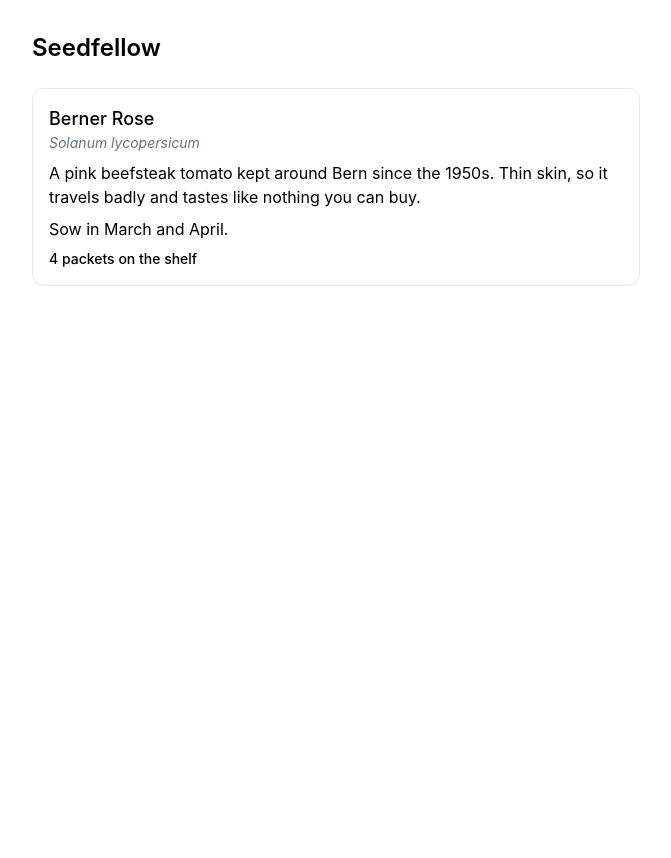
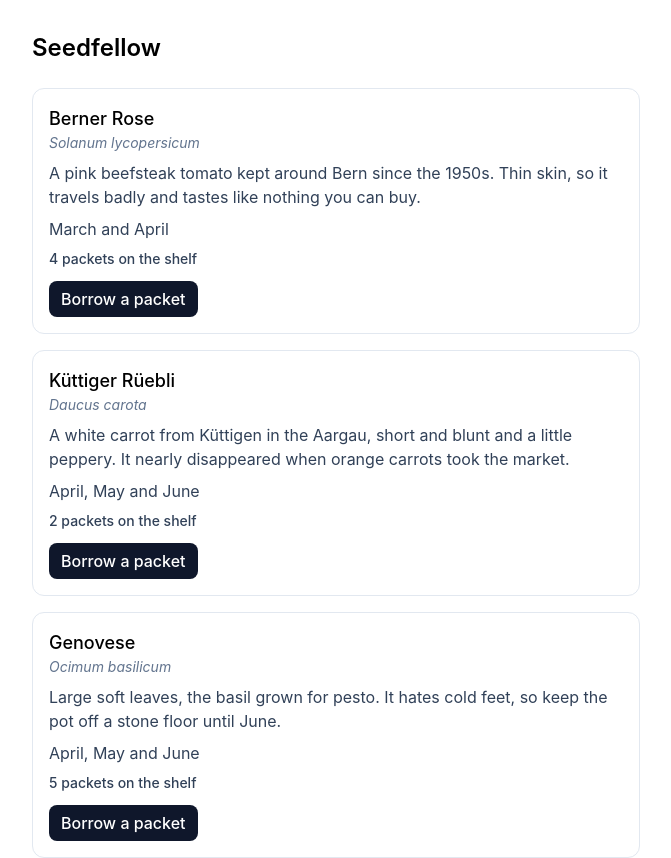
Before and after one commit to abeerance/wdd0325-frontend-frameworks, a React (Vite) app in the folder 02_seedfellow/web/: page / in a window 1280 px wide. Shown: the top 858 px of the page, without its empty margins (304-975 px from the left). Before the commit the page ends 800 px from the top, so only its background shows below. Built offline with nearby package versions, Linux system fonts and the light colour scheme.

Commit message:
feat: night 05

```diff
--- a/02_seedfellow/web/src/App.tsx
+++ b/02_seedfellow/web/src/App.tsx
@@ -1,10 +1,13 @@
-// The page. From night 4 it holds no markup of its own beyond the heading: the
-// card lives in its own file and is used here as a tag.
+// The page. It holds no card markup of its own: from night 4 the card lives in its
+// own file and is used here as a tag, and from night 5 the page draws one card per
+// variety in the data file instead of a fixed one.
 //
 // A named import, so the braces are required. VarietyCard is exported by name from
 // that file; App is the one default export in the project, because main.tsx imports
 // it that way.
+import { Text } from "./components/ui/text";
 import { VarietyCard } from "./components/variety-card";
+import { VARIETIES } from "./data/varieties";
 
 // No return type. Every component returns a ReactNode, so writing it says nothing
 // the compiler does not already know.
@@ -13,7 +16,31 @@
 		<div>
 			<main className="mx-auto max-w-2xl p-8">
 				<h1 className="mb-6 font-semibold text-2xl">Seedfellow</h1>
-				<VarietyCard />
+				{/* Two outcomes, never both, so a ternary: an empty library gets a
+				    sentence, a full one gets the list. */}
+				{VARIETIES.length === 0 ? (
+					<Text>
+						The library holds nothing yet. Bring seed to the next opening and it
+						will be here.
+					</Text>
+				) : (
+					<ul className="flex flex-col gap-4">
+						{/* .map turns each variety into an element. The key sits on the
+						    outermost element of each item, the <li>, and uses the id:
+						    stable across reorders, unlike the index. */}
+						{VARIETIES.map((variety) => (
+							<li key={variety.id}>
+								{/* The card decides when a borrow happens, App decides what a
+								    borrow does. The card calls onSelect with its variety, and
+								    this arrow receives it as picked. */}
+								<VarietyCard
+									variety={variety}
+									onSelect={(picked) => alert(`Borrowing ${picked.name}`)}
+								/>
+							</li>
+						))}
+					</ul>
+				)}
 			</main>
 		</div>
 	);
--- a/02_seedfellow/web/src/components/ui/text.tsx
+++ b/02_seedfellow/web/src/components/ui/text.tsx
@@ -8,11 +8,18 @@
 // 	className?: string; // this is needed if we want to style this component from outside
 // }
 
+// The full version. Extending ComponentPropsWithoutRef<"p"> gives Text every prop a
+// <p> accepts (children, className, id, onClick, aria-*), so it needs no list of
+// its own beyond the two it adds.
 interface TextProps extends ComponentPropsWithoutRef<"p"> {
+	// Which element to render. A <p> cannot sit inside another <p>, so inline text
+	// needs a span.
 	as?: "p" | "span";
 	variant?: "title" | "body" | "muted";
 }
 
+// One class string per variant, looked up by name below. Adding a variant means one
+// line here and one in the union above.
 const VARIANTS = {
 	title: "font-medium text-lg",
 	body: "text-slate-700",
@@ -24,9 +31,14 @@
 // 	return <p className={cn(VARIANTS[variant], className)}>{children}</p>;
 // }
 
+// `as: Component` renames the prop while destructuring. The capital matters: JSX
+// treats <Component /> as a variable and <component /> as an HTML tag.
+// ...rest collects every other prop and spreads it onto the element. className
+// comes after the spread so cn can merge it with the variant instead of being
+// overwritten by it.
 export function Text({
 	as: Component = "p",
-	variant,
+	variant = "body",
 	className,
 	...rest
 }: TextProps) {
--- a/02_seedfellow/web/src/components/variety-card.tsx
+++ b/02_seedfellow/web/src/components/variety-card.tsx
@@ -1,16 +1,53 @@
+// One variety, drawn as a card. It knows how a variety looks, nothing about where
+// the list comes from or what borrowing does.
+//
+// `import type` brings in only the type: it is erased at build time, so no code
+// from the data file ends up here.
+import type { Variety } from "../data/varieties";
 import { Text } from "./ui/text";
 
-export function VarietyCard() {
+// The whole variety arrives as one prop rather than six loose ones, so a new field
+// on Variety needs no change to this interface.
+interface VarietyCardProps {
+	variety: Variety;
+	// A function prop. The card calls it on click and passes back its own variety,
+	// so the parent knows which card was pressed.
+	onSelect: (variety: Variety) => void;
+}
+
+export function VarietyCard({ variety, onSelect }: VarietyCardProps) {
 	return (
 		<article className="rounded-xl border border-slate-200 p-4">
-			<Text variant="title">Berner Rose</Text>
-			<Text variant="muted">Solanum lycopersicum</Text>
-			<Text className="mt-2">
-				A pink beefsteak tomato kept around Bern since the 1950s. Thin skin, so
-				it travels badly and tastes like nothing you can buy.
-			</Text>
-			<Text className="mt-2">Sow in March and April.</Text>
-			<Text className="mt-2 font-medium text-sm">4 packets on the shelf</Text>
+			<Text variant="title">{variety.name}</Text>
+			<Text variant="muted">{variety.species}</Text>
+			<Text className="mt-2">{variety.story}</Text>
+			<Text className="mt-2">{variety.sowing}</Text>
+			{/* Retired or not: one line or the other, so a ternary. */}
+			{variety.retired ? (
+				<Text className="mt-2 font-medium text-sm text-amber-700">
+					Retired from the library
+				</Text>
+			) : (
+				<Text className="mt-2 font-medium text-sm">
+					{variety.packets} packets on the shelf
+				</Text>
+			)}
+			{/* Only something to show, nothing in the else case, so &&. Safe here
+			    because the left side is a boolean; a number on the left would print 0. */}
+			{!variety.retired && (
+				<button
+					// Without type="button" a button inside a form submits it.
+					type="button"
+					// An arrow, not onClick={onSelect}: onClick would hand onSelect the
+					// click event, and onSelect wants the variety.
+					onClick={() => {
+						onSelect(variety);
+					}}
+					className="mt-3 rounded-lg bg-slate-900 px-3 py-1.5 font-medium text-white"
+				>
+					Borrow a packet
+				</button>
+			)}
 		</article>
 	);
 }
--- /dev/null
+++ b/02_seedfellow/web/src/data/varieties.ts
@@ -0,0 +1,66 @@
+// The data, kept apart from the markup. Components import it; nothing in here
+// knows about React.
+
+// The shape every variety has. Exported so the card can type its prop with it.
+export interface Variety {
+	// Unique and stable, which is what makes it the right React key.
+	id: number;
+	name: string;
+	species: string;
+	story: string;
+	sowing: string;
+	packets: number;
+	// Optional: most varieties leave it out, which reads as not retired.
+	retired?: boolean;
+}
+
+// Upper case marks a constant that never changes while the app runs. Typing it
+// Variety[] makes the compiler check every entry against the interface.
+export const VARIETIES: Variety[] = [
+	{
+		id: 1,
+		name: "Berner Rose",
+		species: "Solanum lycopersicum",
+		story:
+			"A pink beefsteak tomato kept around Bern since the 1950s. Thin skin, so it travels badly and tastes like nothing you can buy.",
+		sowing: "March and April",
+		packets: 4,
+	},
+	{
+		id: 4,
+		name: "Küttiger Rüebli",
+		species: "Daucus carota",
+		story:
+			"A white carrot from Küttigen in the Aargau, short and blunt and a little peppery. It nearly disappeared when orange carrots took the market.",
+		sowing: "April, May and June",
+		packets: 2,
+	},
+	{
+		id: 17,
+		name: "Genovese",
+		species: "Ocimum basilicum",
+		story:
+			"Large soft leaves, the basil grown for pesto. It hates cold feet, so keep the pot off a stone floor until June.",
+		sowing: "April, May and June",
+		packets: 5,
+	},
+	{
+		id: 28,
+		name: "Schwarzer Hafer",
+		species: "Avena sativa",
+		story:
+			"A black-husked oat, kept by the library as a green manure as much as a grain. Cut it before it seeds and it feeds the soil instead of you.",
+		sowing: "March and April",
+		packets: 0,
+		retired: true,
+	},
+	{
+		id: 22,
+		name: "Resina",
+		species: "Calendula officinalis",
+		story:
+			"A single-flowered calendula grown for its resin, which is what makes the salve. Deadhead it and it flowers until the first hard frost.",
+		sowing: "March to August",
+		packets: 6,
+	},
+];
```
Also changed, not shown: 2 other files (tests, documents, lock files or other folders).
